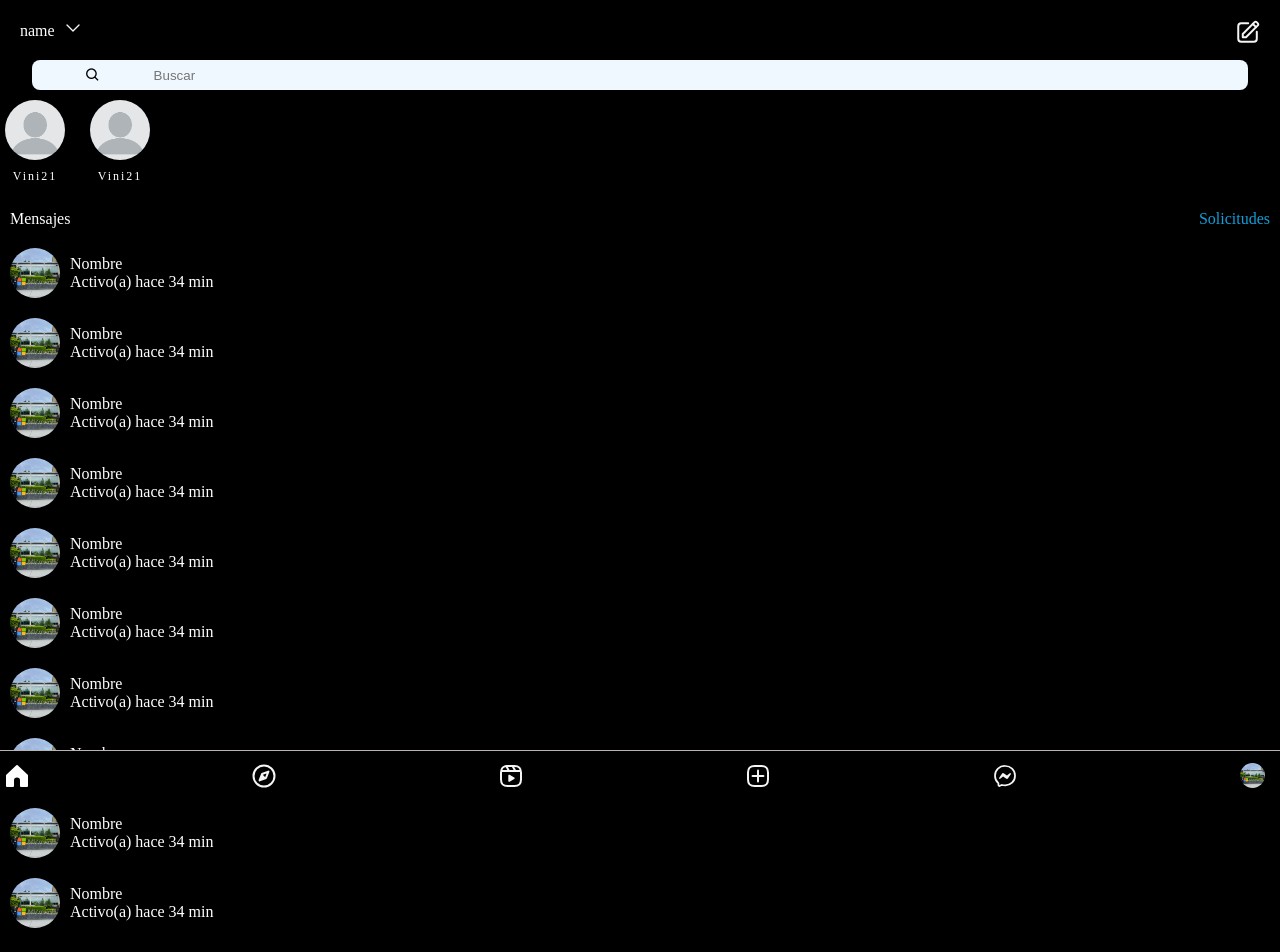
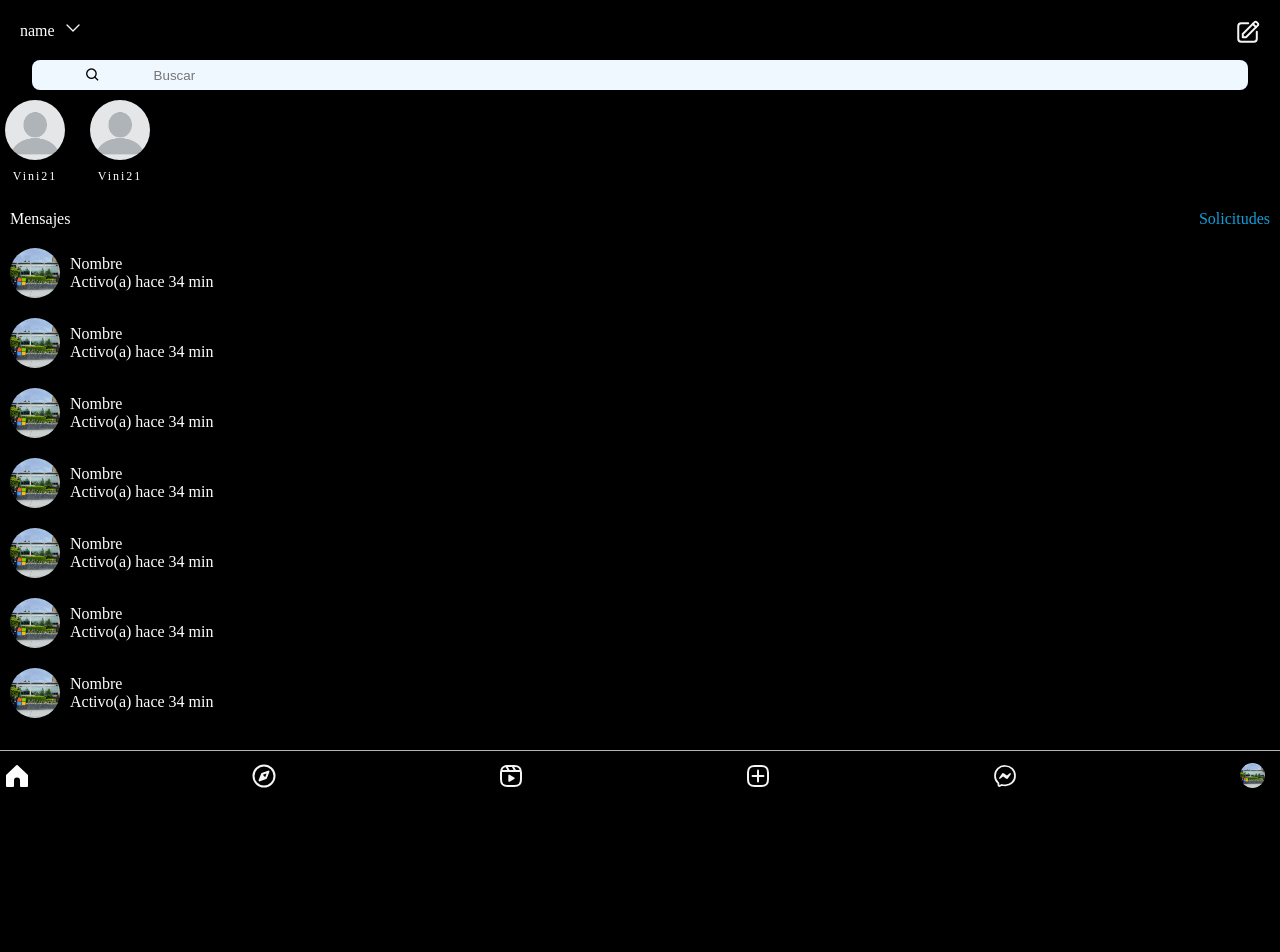
Before and after one commit to Vinii21/Clon_instagram, a React (Vite) app: page /direct in a window 1280 px wide. Shown: the top 952 px of the page. After the commit the page ends 800 px from the top, so only its background shows below. Built offline with nearby package versions, Linux system fonts and the light colour scheme.

Commit message:
Maquetado de vista de chat

```diff
--- a/src/App.jsx
+++ b/src/App.jsx
@@ -5,6 +5,7 @@ import Perfil from "./pages/Perfil.page"
 import ModalNewPost from "./components/ModalNewPost";
 import { useSelector } from "react-redux";
 import Chats from './pages/Chats';
+import Conversation from './pages/Conversation';
 
 function App() {
   const showModal = useSelector(state=>state.showModal)
@@ -18,6 +19,7 @@ function App() {
         <Route path='/' element={<Home />}/>
         <Route path='/perfil' element={<Perfil/>}/>
         <Route path='/direct' element={<Chats/>}/>
+        <Route path='/direct/chat' element={<Conversation/>}/>
       </Routes>
     </BrowserRouter>
   )
--- /dev/null
+++ b/src/components/Comunication.jsx
@@ -0,0 +1,30 @@
+const Comunication = () => {
+    const example = ["Hola, Cómo estás?", "Muy bien, y tú?", <img src="/test.jpg" width="100"/>, "Wow, no sabía que estabas en US"]
+
+    return (
+        <div>
+            <div>
+                <img src="" alt="perfil" />
+                <span>Nombre</span>
+                <div>
+                    <span>username <i className='bx bxs-circle'></i> Instagram</span>
+                    <span>71 seguidores <i className='bx bxs-circle'></i> 6 publicaciones</span>
+                </div>
+                <button>Ver Perfil</button>
+            </div>
+            <div>
+                {
+                    example.map(m=>{
+                        return (
+                            <div>
+                                {m}
+                            </div>
+                        )
+                    })
+                }
+            </div>
+        </div>
+    );
+}
+
+export default Comunication;
--- /dev/null
+++ b/src/components/InputSendMessange.jsx
@@ -0,0 +1,14 @@
+const InputSendMessange = () => {
+    return (
+        <div>
+            <input type="text" placeholder="Enviar mensaje..."/>
+            <button>Enviar</button>
+            <div>
+                <svg ariaLabel="Clip de voz" className="x1lliihq x1n2onr6" color="rgb(245, 245, 245)" fill="rgb(245, 245, 245)" height="24" role="img" viewBox="0 0 24 24" width="24"><title>Clip de voz</title><path d="M19.5 10.671v.897a7.5 7.5 0 0 1-15 0v-.897" fill="none" stroke="currentColor" strokeLinecap="round" strokeLinejoin="round" strokeWidth="2"></path><line fill="none" stroke="currentColor" strokeLinejoin="round" strokeWidth="2" x1="12" x2="12" y1="19.068" y2="22"></line><line fill="none" stroke="currentColor" strokeLinecap="round" strokeLinejoin="round" strokeWidth="2" x1="8.706" x2="15.104" y1="22" y2="22"></line><path d="M12 15.745a4 4 0 0 1-4-4V6a4 4 0 0 1 8 0v5.745a4 4 0 0 1-4 4Z" fill="none" stroke="currentColor" strokeLinecap="round" strokeLinejoin="round" strokeWidth="2"></path></svg>
+                <svg ariaLabel="Añadir foto o vídeo" className="x1lliihq x1n2onr6" color="rgb(245, 245, 245)" fill="rgb(245, 245, 245)" height="24" role="img" viewBox="0 0 24 24" width="24"><title>Añadir foto o vídeo</title><path d="M6.549 5.013A1.557 1.557 0 1 0 8.106 6.57a1.557 1.557 0 0 0-1.557-1.557Z" fillRule="evenodd"></path><path d="m2 18.605 3.901-3.9a.908.908 0 0 1 1.284 0l2.807 2.806a.908.908 0 0 0 1.283 0l5.534-5.534a.908.908 0 0 1 1.283 0l3.905 3.905" fill="none" stroke="currentColor" strokeLinejoin="round" strokeWidth="2"></path><path d="M18.44 2.004A3.56 3.56 0 0 1 22 5.564h0v12.873a3.56 3.56 0 0 1-3.56 3.56H5.568a3.56 3.56 0 0 1-3.56-3.56V5.563a3.56 3.56 0 0 1 3.56-3.56Z" fill="none" stroke="currentColor" strokeLinecap="round" strokeLinejoin="round" strokeWidth="2"></path></svg>
+            </div>
+        </div>
+    );
+}
+
+export default InputSendMessange;
--- a/src/components/Messanges.jsx
+++ b/src/components/Messanges.jsx
@@ -1,6 +1,10 @@
 import style from "../css/chats.module.css"
+import { useNavigate } from "react-router-dom";
 
 const Messanges = () => {
+
+    const navigate = useNavigate()
+
     return (
         <div className={style["container--messanges"]}>
             <div className={style["container--messanges_header"]}>
@@ -8,76 +12,20 @@ const Messanges = () => {
                 <span>Solicitudes</span>
             </div>
             <div className={style["container--messanges_chats--container"]}>
-                <div className={style["chats--container_chat"]}>
+                {
+                    [0,0,0,0,0,0,0].map(n=>{
+                        return(
+                            <div className={style["chats--container_chat"]} onClick={()=>navigate("/direct/chat")}>
                             <img src="/test.jpg" alt="foto" width="80"/>
                             <div className={style["chats--container_chat_info"]}>
                                 <span>Nombre</span>
                                 <span>Activo(a) hace 34 min</span>
                             </div>
                             </div>
-                <div className={style["chats--container_chat"]}>
-                    <img src="/test.jpg" alt="foto" width="80"/>
-                    <div className={style["chats--container_chat_info"]}>
-                        <span>Nombre</span>
-                        <span>Activo(a) hace 34 min</span>
-                    </div>
-                </div>
-                <div className={style["chats--container_chat"]}>
-                    <img src="/test.jpg" alt="foto" width="80"/>
-                    <div className={style["chats--container_chat_info"]}>
-                        <span>Nombre</span>
-                        <span>Activo(a) hace 34 min</span>
-                    </div>
-                </div>
-                <div className={style["chats--container_chat"]}>
-                    <img src="/test.jpg" alt="foto" width="80"/>
-                    <div className={style["chats--container_chat_info"]}>
-                        <span>Nombre</span>
-                        <span>Activo(a) hace 34 min</span>
-                    </div>
-                </div>
-                <div className={style["chats--container_chat"]}>
-                    <img src="/test.jpg" alt="foto" width="80"/>
-                    <div className={style["chats--container_chat_info"]}>
-                        <span>Nombre</span>
-                        <span>Activo(a) hace 34 min</span>
-                    </div>
-                </div>
-                <div className={style["chats--container_chat"]}>
-                    <img src="/test.jpg" alt="foto" width="80"/>
-                    <div className={style["chats--container_chat_info"]}>
-                        <span>Nombre</span>
-                        <span>Activo(a) hace 34 min</span>
-                    </div>
-                </div>
-                <div className={style["chats--container_chat"]}>
-                    <img src="/test.jpg" alt="foto" width="80"/>
-                    <div className={style["chats--container_chat_info"]}>
-                        <span>Nombre</span>
-                        <span>Activo(a) hace 34 min</span>
-                    </div>
-                </div>
-                <div className={style["chats--container_chat"]}>
-                    <img src="/test.jpg" alt="foto" width="80"/>
-                    <div className={style["chats--container_chat_info"]}>
-                        <span>Nombre</span>
-                        <span>Activo(a) hace 34 min</span>
-                    </div>
-                </div>
-                <div className={style["chats--container_chat"]}>
-                    <img src="/test.jpg" alt="foto" width="80"/>
-                    <div className={style["chats--container_chat_info"]}>
-                        <span>Nombre</span>
-                        <span>Activo(a) hace 34 min</span>
-                    </div>
-                </div>
-                <div className={style["chats--container_chat"]}>
-                    <img src="/test.jpg" alt="foto" width="80"/>
-                    <div className={style["chats--container_chat_info"]}>
-                        <span>Nombre</span>
-                        <span>Activo(a) hace 34 min</span>
-                    </div>
-                </div>
+                        )
+                    })
+                }
+
             </div>
         </div>
     );
--- a/src/pages/Chats.jsx
+++ b/src/pages/Chats.jsx
@@ -8,7 +8,7 @@ import style from "../css/chats.module.css"
 const Chats = () => {
     return (
         <>
-            <NavChats />
+            <NavChats action={true}/>
             <InputSearch styleClass={style["container--input"]}/>
             <Histories />
             <Messanges />
--- /dev/null
+++ b/src/pages/Conversation.jsx
@@ -0,0 +1,17 @@
+import Comunication from "../components/Comunication";
+import InputSendMessange from "../components/InputSendMessange";
+import NavChats from "../components/NavChats";
+
+const Conversation = () => {
+    return (
+        <>
+            <NavChats action={false} row={true}/>
+            <div className="main">
+                <Comunication />
+            </div>
+            <InputSendMessange />
+        </>
+    );
+}
+
+export default Conversation;
```
Also changed, not shown: src/components/NavChats.jsx (+19 -5 lines). Lines whose indentation alone changed are shown as unchanged.
